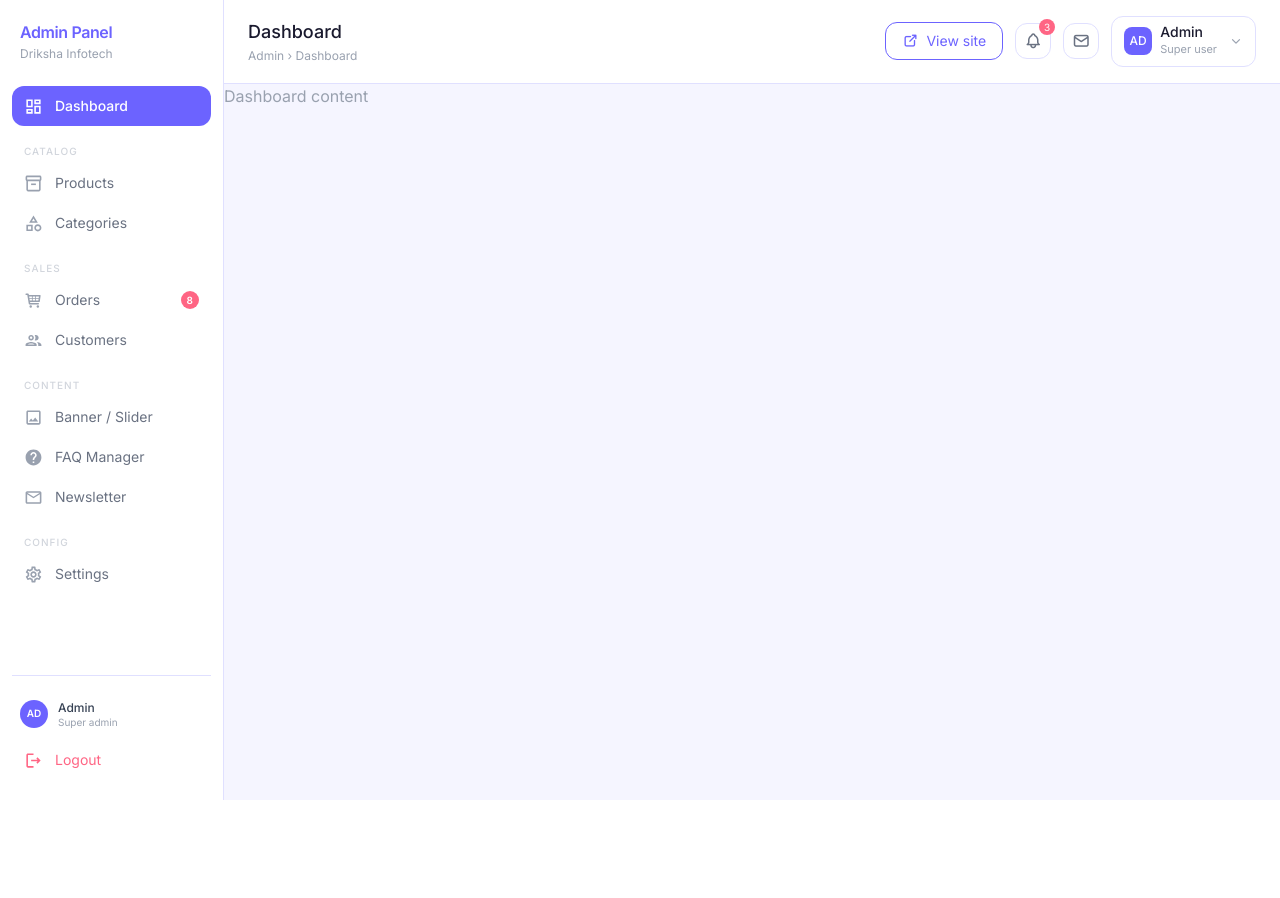
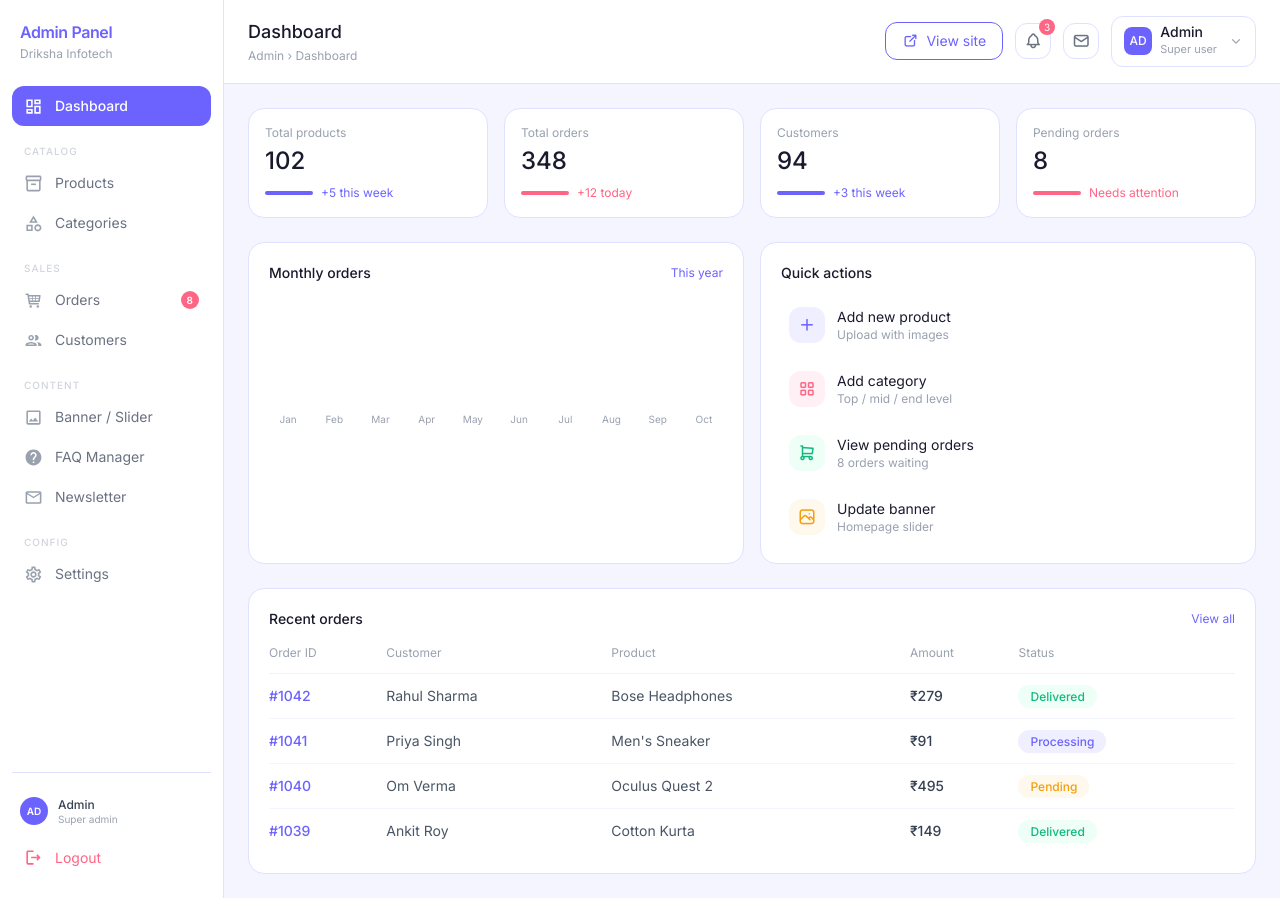
Before and after one commit to OmGadge01/driksha-ecommerce, a React (Vite) app in the folder frontend/: page /admin in a window 1280 px wide. Before the commit the page ends 800 px from the top, so only its background shows below. Built offline with nearby package versions, Linux system fonts and the light colour scheme.

Commit message:
admin dashboard page added

```diff
--- a/frontend/src/layout/AdminLayout.jsx
+++ b/frontend/src/layout/AdminLayout.jsx
@@ -1,6 +1,7 @@
 import React from 'react'
 import Sidebar from '../components/admin/Sidebar'
 import TopHeader from '../components/admin/TopHeader'
+import Dashboard from '../pages/admin/Dashboard'
 
 const AdminLayout = () => {
   return (
@@ -8,7 +9,7 @@ const AdminLayout = () => {
       <Sidebar/>
       <div className="flex-1 bg-[#f5f5ff] min-h-screen ">
         <TopHeader />
-        <p className="text-gray-400">Dashboard content</p>
+        <Dashboard />
       </div>
     </div>
   )
--- a/frontend/src/pages/admin/Dashboard.jsx
+++ b/frontend/src/pages/admin/Dashboard.jsx
@@ -0,0 +1,213 @@
+import { useNavigate } from "react-router-dom";
+
+const stats = [
+  { label: "Total products", value: "102", change: "+5 this week", color: "#6C63FF" },
+  { label: "Total orders", value: "348", change: "+12 today", color: "#FF6584" },
+  { label: "Customers", value: "94", change: "+3 this week", color: "#6C63FF" },
+  { label: "Pending orders", value: "8", change: "Needs attention", color: "#FF6584" },
+];
+
+const monthlyOrders = [
+  { month: "Jan", value: 40 },
+  { month: "Feb", value: 55 },
+  { month: "Mar", value: 45 },
+  { month: "Apr", value: 60 },
+  { month: "May", value: 80 },
+  { month: "Jun", value: 65 },
+  { month: "Jul", value: 50 },
+  { month: "Aug", value: 70 },
+  { month: "Sep", value: 60 },
+  { month: "Oct", value: 75 },
+];
+
+const quickActions = [
+  {
+    icon: "ti-plus",
+    title: "Add new product",
+    desc: "Upload with images",
+    bg: "#f0efff",
+    color: "#6C63FF",
+    path: "/admin/products/add",
+  },
+  {
+    icon: "ti-layout-grid",
+    title: "Add category",
+    desc: "Top / mid / end level",
+    bg: "#fff0f5",
+    color: "#FF6584",
+    path: "/admin/categories",
+  },
+  {
+    icon: "ti-shopping-cart",
+    title: "View pending orders",
+    desc: "8 orders waiting",
+    bg: "#edfff6",
+    color: "#10b981",
+    path: "/admin/orders",
+  },
+  {
+    icon: "ti-photo",
+    title: "Update banner",
+    desc: "Homepage slider",
+    bg: "#fff8ed",
+    color: "#f59e0b",
+    path: "/admin/banner",
+  },
+];
+
+const recentOrders = [
+  { id: "#1042", customer: "Rahul Sharma", product: "Bose Headphones", amount: "₹279", status: "Delivered" },
+  { id: "#1041", customer: "Priya Singh", product: "Men's Sneaker", amount: "₹91", status: "Processing" },
+  { id: "#1040", customer: "Om Verma", product: "Oculus Quest 2", amount: "₹495", status: "Pending" },
+  { id: "#1039", customer: "Ankit Roy", product: "Cotton Kurta", amount: "₹149", status: "Delivered" },
+];
+
+const statusColors = {
+  Delivered: { bg: "#edfff6", text: "#10b981" },
+  Processing: { bg: "#f0efff", text: "#6C63FF" },
+  Pending: { bg: "#fff8ed", text: "#f59e0b" },
+};
+
+const maxVal = Math.max(...monthlyOrders.map((o) => o.value));
+
+export default function Dashboard() {
+  const navigate = useNavigate();
+
+  return (
+    <div className="flex-1 bg-[#f5f5ff] p-4 md:p-6 space-y-6">
+
+      {/* Stats Cards */}
+      <div className="grid grid-cols-2 lg:grid-cols-4 gap-4">
+        {stats.map((stat) => (
+          <div
+            key={stat.label}
+            className="bg-white rounded-2xl p-4 border border-[#e0e0ff]"
+          >
+            <p className="text-xs text-gray-400 mb-1">{stat.label}</p>
+            <p className="text-2xl font-medium text-[#1a1a2e]">{stat.value}</p>
+            <div className="mt-2 flex items-center gap-2">
+              <div
+                className="h-1 w-12 rounded-full"
+                style={{ background: stat.color }}
+              />
+              <span className="text-xs" style={{ color: stat.color }}>
+                {stat.change}
+              </span>
+            </div>
+          </div>
+        ))}
+      </div>
+
+      {/* Monthly Orders + Quick Actions */}
+      <div className="grid grid-cols-1 lg:grid-cols-2 gap-4">
+
+        {/* Monthly Orders Chart */}
+        <div className="bg-white rounded-2xl p-5 border border-[#e0e0ff]">
+          <div className="flex items-center justify-between mb-4">
+            <p className="text-sm font-medium text-[#1a1a2e]">Monthly orders</p>
+            <span className="text-xs text-[#6C63FF]">This year</span>
+          </div>
+          <div className="flex items-end gap-2 h-32">
+            {monthlyOrders.map((item) => (
+              <div key={item.month} className="flex flex-col items-center gap-1 flex-1">
+                <div
+                  className="w-full rounded-t-md transition-all"
+                  style={{
+                    height: `${(item.value / maxVal) * 100}%`,
+                    background:
+                      item.month === "May"
+                        ? "#6C63FF"
+                        : "#e0e0ff",
+                  }}
+                />
+                <span className="text-[10px] text-gray-400">{item.month}</span>
+              </div>
+            ))}
+          </div>
+        </div>
+
+        {/* Quick Actions */}
+        <div className="bg-white rounded-2xl p-5 border border-[#e0e0ff]">
+          <p className="text-sm font-medium text-[#1a1a2e] mb-4">Quick actions</p>
+          <div className="flex flex-col gap-3">
+            {quickActions.map((action) => (
+              <button
+                key={action.title}
+                onClick={() => navigate(action.path)}
+                className="flex items-center gap-3 hover:bg-[#f5f5ff] rounded-xl p-2 transition w-full text-left"
+              >
+                <div
+                  className="w-9 h-9 rounded-xl flex items-center justify-center shrink-0"
+                  style={{ background: action.bg }}
+                >
+                  <i
+                    className={`ti ${action.icon} text-lg`}
+                    style={{ color: action.color }}
+                    aria-hidden="true"
+                  />
+                </div>
+                <div>
+                  <p className="text-sm text-[#1a1a2e]">{action.title}</p>
+                  <p className="text-xs text-gray-400">{action.desc}</p>
+                </div>
+              </button>
+            ))}
+          </div>
+        </div>
+
+      </div>
+
+      {/* Recent Orders */}
+      <div className="bg-white rounded-2xl p-5 border border-[#e0e0ff]">
+        <div className="flex items-center justify-between mb-4">
+          <p className="text-sm font-medium text-[#1a1a2e]">Recent orders</p>
+          <button
+            onClick={() => navigate("/admin/orders")}
+            className="text-xs text-[#6C63FF] hover:underline"
+          >
+            View all
+          </button>
+        </div>
+
+        <div className="overflow-x-auto">
+          <table className="w-full text-sm">
+            <thead>
+              <tr className="border-b border-[#f0f0ff]">
+                <th className="text-left text-xs text-gray-400 font-normal pb-3">Order ID</th>
+                <th className="text-left text-xs text-gray-400 font-normal pb-3">Customer</th>
+                <th className="text-left text-xs text-gray-400 font-normal pb-3">Product</th>
+                <th className="text-left text-xs text-gray-400 font-normal pb-3">Amount</th>
+                <th className="text-left text-xs text-gray-400 font-normal pb-3">Status</th>
+              </tr>
+            </thead>
+            <tbody>
+              {recentOrders.map((order) => (
+                <tr
+                  key={order.id}
+                  className="border-b border-[#f5f5ff] last:border-0 hover:bg-[#f9f9ff] transition"
+                >
+                  <td className="py-3 text-[#6C63FF] font-medium">{order.id}</td>
+                  <td className="py-3 text-gray-600">{order.customer}</td>
+                  <td className="py-3 text-gray-600">{order.product}</td>
+                  <td className="py-3 text-gray-700 font-medium">{order.amount}</td>
+                  <td className="py-3">
+                    <span
+                      className="text-xs px-3 py-1 rounded-full font-medium"
+                      style={{
+                        background: statusColors[order.status].bg,
+                        color: statusColors[order.status].text,
+                      }}
+                    >
+                      {order.status}
+                    </span>
+                  </td>
+                </tr>
+              ))}
+            </tbody>
+          </table>
+        </div>
+      </div>
+
+    </div>
+  );
+}
```
